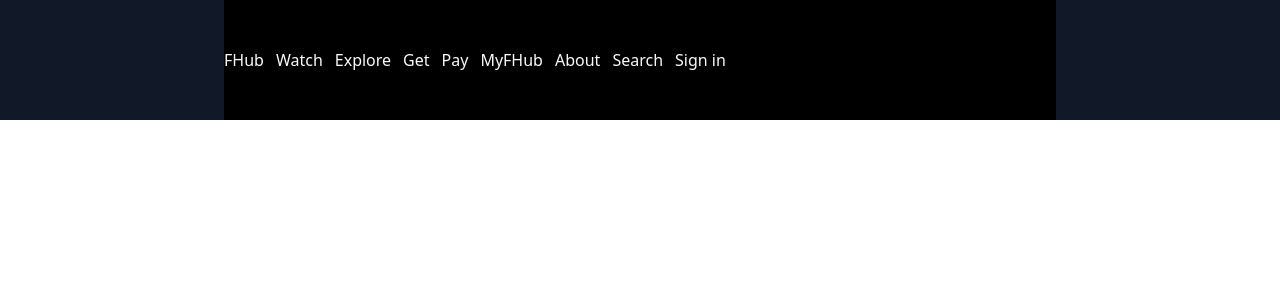
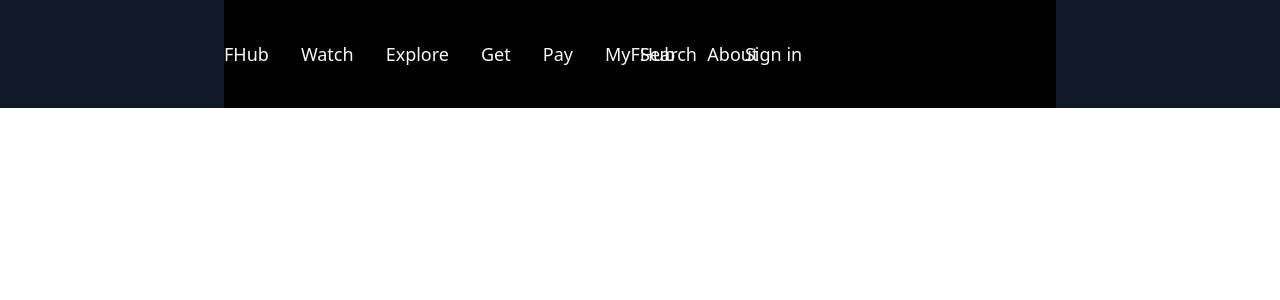
Before and after one commit to brian-ambani/FlinHub, a React (Create React App) app: page / in a window 1280 px wide. Shown: the top 300 px of the page. Built offline with nearby package versions, Linux system fonts and the light colour scheme; the HTML template or start-up script is replaced by a standard one.

Commit message:
updated the nav

```diff
--- a/package.json
+++ b/package.json
@@ -36,7 +36,7 @@
     ]
   },
   "devDependencies": {
-    "prettier": "^3.0.3",
+    "prettier": "3.0.3",
     "prettier-plugin-tailwindcss": "^0.5.4",
     "tailwindcss": "^3.3.3"
   }
--- a/src/Components/Nav.jsx
+++ b/src/Components/Nav.jsx
@@ -2,8 +2,8 @@ import React from 'react'
 
 const Nav = () => {
   return (
-    <div className='bg-black'>
-        <ul className='flex py-12 items-center space-x-3'>
+    <div className='bg-black grid grid-cols-2 py-10 text-lg'>
+        <ul className='flex space-x-8'>
             <a href=""><li>FHub</li></a>
             <a href=""><li>Watch</li></a>
             <a href=""><li>Explore</li></a>
@@ -11,8 +11,10 @@ const Nav = () => {
             <a href=""><li>Pay</li></a>
             <a href=""><li>MyFHub</li></a>
             <a href=""><li>About</li></a>
-            <a href=""><li>Search</li></a>
-            <a href=""><li>Sign in</li></a>
+        </ul >
+        <ul className='space-x-12 flex'>
+          <a href=""><li>Search</li></a>
+          <a href=""><li>Sign in</li></a>
         </ul>
     </div>
   )
```
Also changed, not shown: 1 other file (tests, documents, lock files or other folders).
